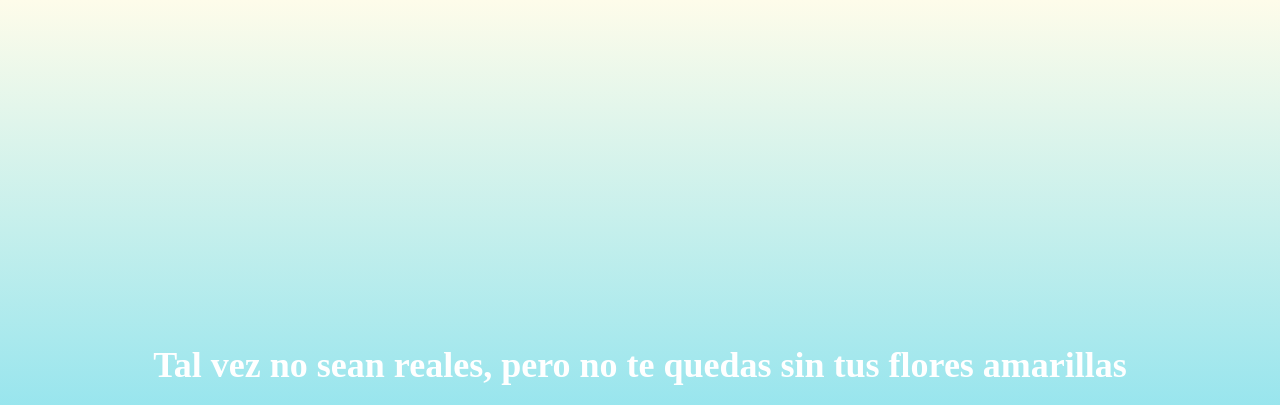
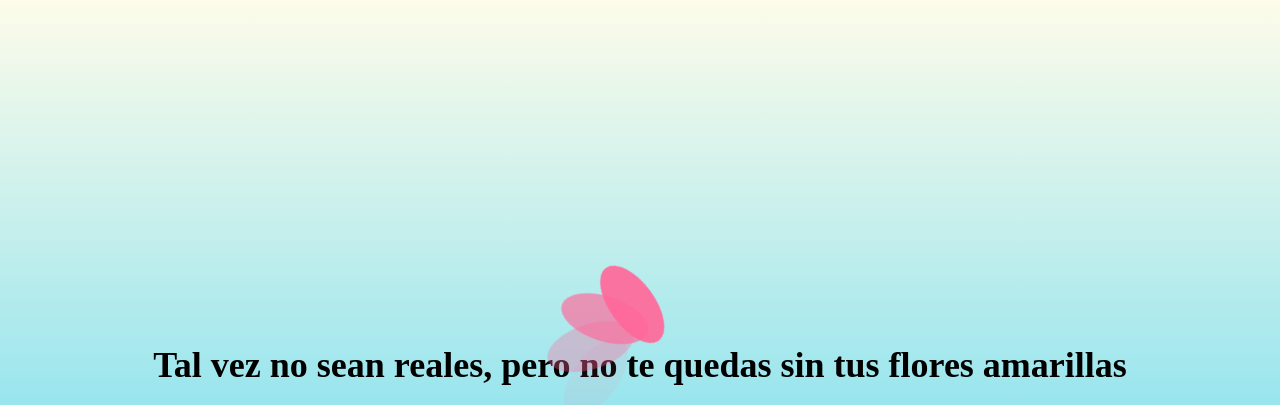
Before and after one commit to DeviousWind543/Flores_Amarillas, a plain HTML site: page index.html in a window 1280 px wide. Shown: the top 405 px of the page. Drawn offline with Linux system fonts and the light colour scheme.

Commit message:
Update styles.css

```diff
--- a/styles.css
+++ b/styles.css
@@ -13,7 +13,7 @@ body {
 
 h1 {
     font-size: 36px;
-    color: #FFFFFF;
+    color: #000000;
     margin-top: 20px;
     z-index: 1;
 }
@@ -34,7 +34,7 @@ h1 {
 .petal {
     width: 45px;
     height: 90px;
-    background-color: #00000;
+    background-color: #ff6699;
     border-radius: 50%;
     position: absolute;
     top: 50%;
```
